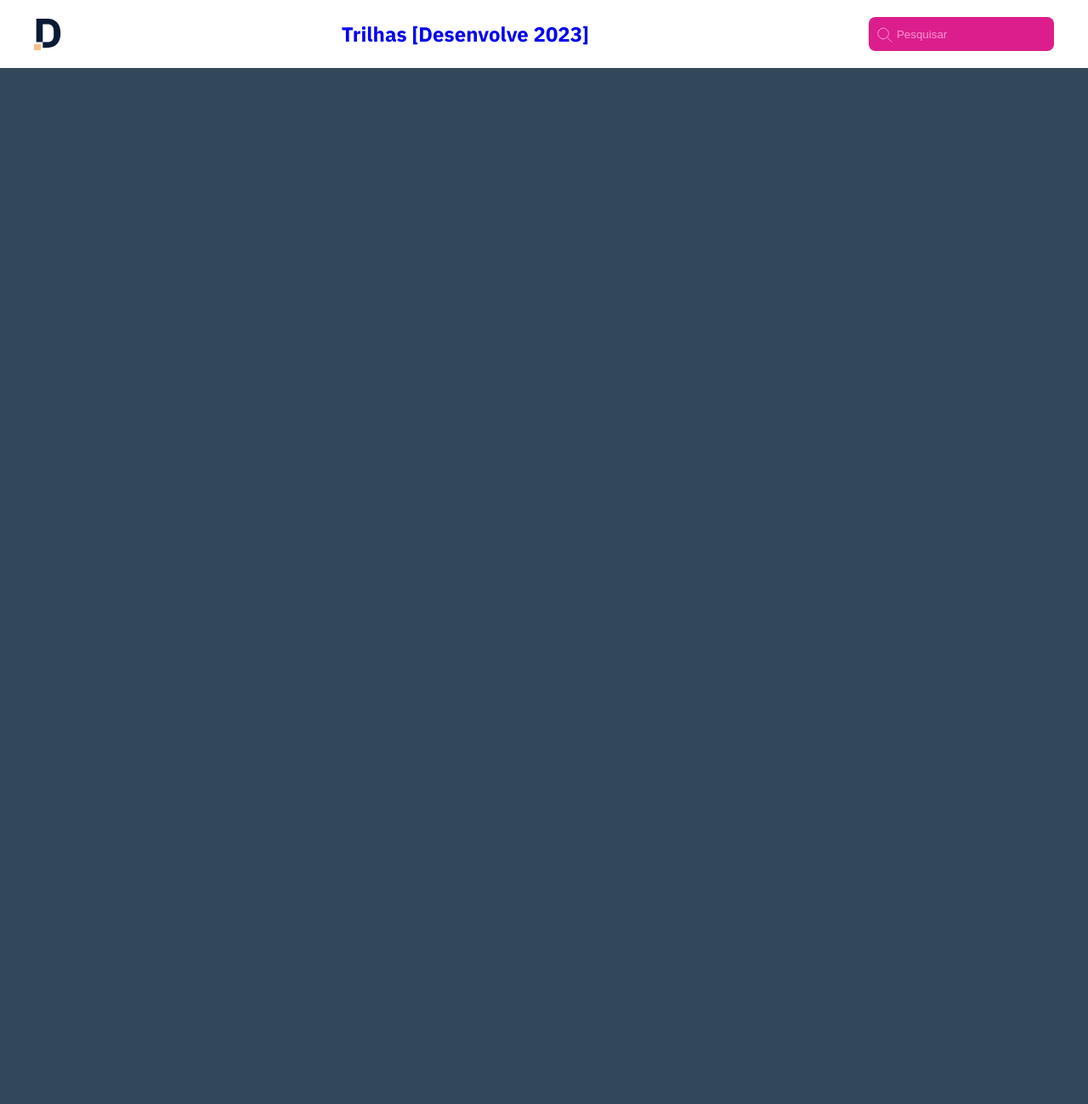
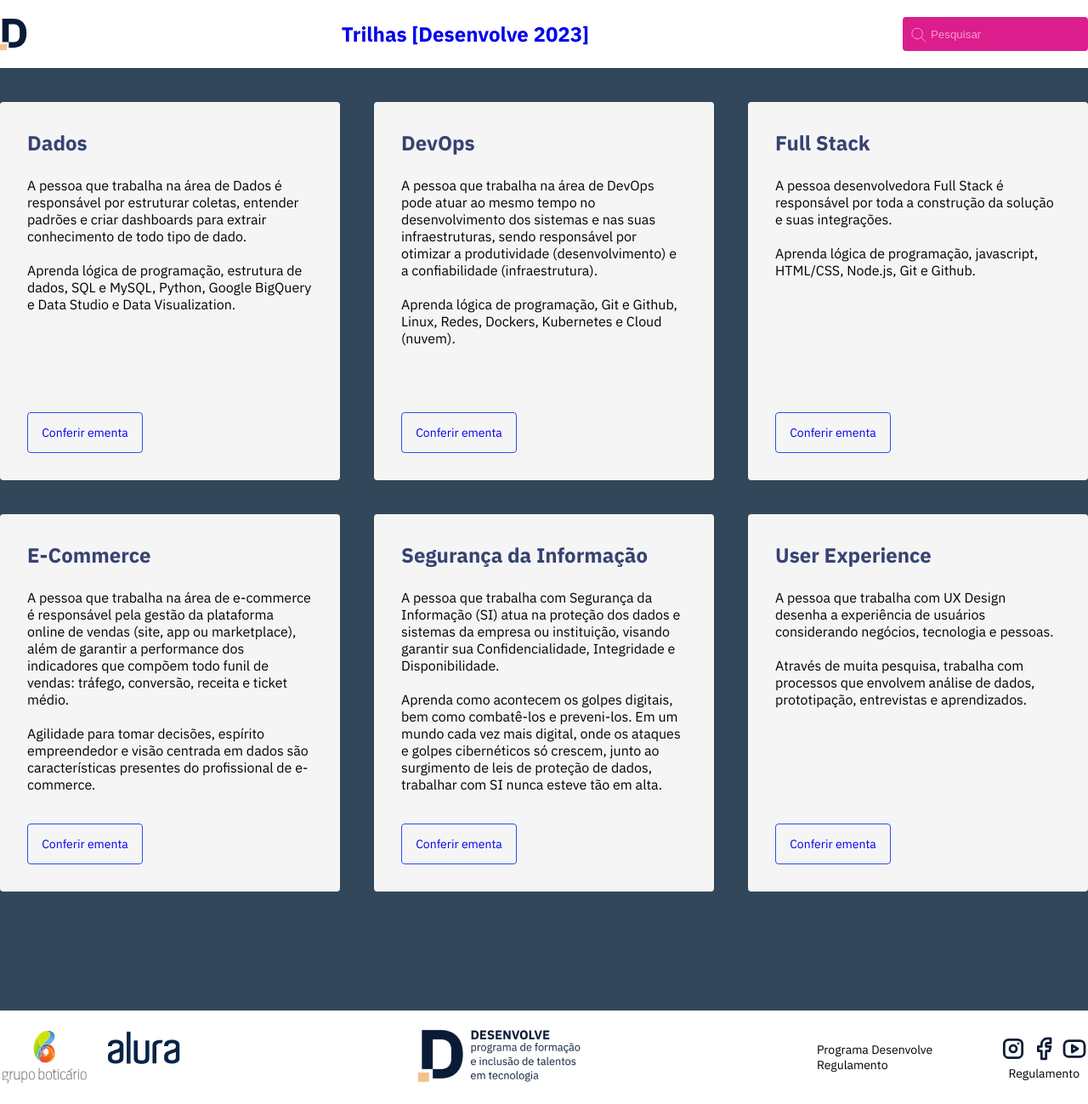
Before and after one commit to danilo-tx/HTML-CSS-Desafio-Trilhas-GB, a plain HTML site: page index.html in a window 1280 px wide. Shown: the whole page at 85% size. Before the commit the page ends 800 px from the top, so only its background shows below. Drawn offline with Linux system fonts and the light colour scheme.

Commit message:
Conteúdo da página concluido

```diff
--- a/index.html
+++ b/index.html
@@ -8,12 +8,104 @@
 </head>
 <body>
 	<header>
-		<div class="container">
+		<div class="container-elementos-header">
 			<img src="/img/logo-desenvolve-simplificada.svg" alt="logo do programa desenvolve">
-		<h1>Trilhas [Desenvolve 2023]</h1>
-		<label><img src="/img/lupa.svg" alt="icone lupa"><input type="text" placeholder="Pesquisar"></label>
+		<h1 class="titulo-principal">Trilhas [Desenvolve 2023]</h1>
+		<label class="label-pesquisa"><img src="/img/lupa.svg" alt="icone lupa"><input type="text" placeholder="Pesquisar" class="input-pesquisa"></label>
 		</div>
 	</header>
-
+	<main>
+		<div class="container-main">
+			<div class="card">
+				<h4 class="titulo-card">Dados</h4>
+				<span class="texto-card">
+					A pessoa que trabalha na área de Dados é responsável por estruturar coletas, entender padrões e criar dashboards para extrair conhecimento de todo tipo de dado.
+					<br>
+					<br>
+					Aprenda lógica de programação, estrutura de dados, SQL e MySQL, Python, Google BigQuery e Data Studio e Data Visualization.
+				</span>
+				<a href="#" class="botao-card"><label>Conferir ementa</label></a>
+			</div>
+			<div class="card">
+				<h4 class="titulo-card">DevOps</h4>
+				<span class="texto-card">
+					A pessoa que trabalha na área de DevOps pode atuar ao mesmo tempo no desenvolvimento dos sistemas e nas suas infraestruturas, sendo responsável por otimizar a produtividade (desenvolvimento) e a confiabilidade (infraestrutura).
+					<br>
+					<br>
+					Aprenda lógica de programação, Git e Github, Linux, Redes, Dockers, Kubernetes e Cloud (nuvem).
+				</span>
+				<a href="#" class="botao-card"><label>Conferir ementa</label></a>
+			</div>
+			<div class="card">
+				<h4 class="titulo-card">Full Stack</h4>
+				<span class="texto-card">
+					A pessoa desenvolvedora Full Stack é responsável por toda a construção da solução e suas integrações.
+					<br>
+					<br>
+					Aprenda lógica de programação, javascript, HTML/CSS, Node.js, Git e Github.
+				</span>
+				<a href="#" class="botao-card"><label>Conferir ementa</label></a>
+			</div>
+			<div class="card">
+				<h4 class="titulo-card">E-Commerce</h4>
+				<span class="texto-card">
+					A pessoa que trabalha na área de e-commerce é responsável pela gestão da plataforma online de vendas (site, app ou marketplace), além de garantir a performance dos indicadores que compõem todo funil de vendas: tráfego, conversão, receita e ticket médio.
+					<br>
+					<br>
+					Agilidade para tomar decisões, espírito empreendedor e visão centrada em dados são características presentes do profissional de e-commerce.
+				</span>
+				<a href="#" class="botao-card"><label>Conferir ementa</label></a>
+			</div>
+			<div class="card">
+				<h4 class="titulo-card">Segurança da Informação</h4>
+				<span class="texto-card">
+					A pessoa que trabalha com Segurança da Informação (SI) atua na proteção dos dados e sistemas da empresa ou instituição, visando garantir sua Confidencialidade, Integridade e Disponibilidade.
+					<br>
+					<br>
+					Aprenda como acontecem os golpes digitais, bem como combatê-los e preveni-los. Em um mundo cada vez mais digital, onde os ataques e golpes cibernéticos só crescem, junto ao surgimento de leis de proteção de dados, trabalhar com SI nunca esteve tão em alta.
+				</span>
+				<a href="#" class="botao-card"><label>Conferir ementa</label></a>
+			</div>
+			<div class="card">
+				<h4 class="titulo-card">User Experience</h4>
+				<span class="texto-card">
+					A pessoa que trabalha com UX Design desenha a experiência de usuários considerando negócios, tecnologia e pessoas.
+					<br>
+					<br>
+					Através de muita pesquisa, trabalha com processos que envolvem análise de dados, prototipação, entrevistas e aprendizados.
+				</span>
+				<a href="#" class="botao-card"><label>Conferir ementa</label></a>
+			</div>
+		</div>
+	</main>
+	<footer>
+		<div class="container-footer">
+			<div class="logos">
+				<div class="logo-gb">
+					<img src="img/logo-grupo-boticario.svg" alt="logotipo do grupo Boticario">
+				</div>
+				<div class="logo-alura">
+					<img src="img/alura.svg" alt="logotipo da alura">
+				</div>
+			</div>
+			<div class="logo-desenvolve">
+				<img src="img/logo-desenvolve-detalhata.png" alt="logo do desenvolve">
+			</div>
+			<div class="informacoes">
+				<div class="container-links-1">
+					<a href="#">Programa Desenvolve</a>
+					<a href="#">Regulamento</a>
+				</div>
+				<div class="container-links-2">
+					<div class="redes-sociais">
+						<a href="#"><img src="img/Instagram.svg" alt="logo instagram"></a>
+						<a href="#"><img src="img/Facebook.svg" alt="logo Facebook"></a>
+						<a href="#"><img src="img/Youtube.svg" alt="logo Youtube"></a>
+					</div>
+					<a href="#">Regulamento</a>
+				</div>
+			</div>
+		</div>
+	</footer>
 </body>
 </html>
--- a/style.css
+++ b/style.css
@@ -13,34 +13,35 @@ body {
 }
 
 header {
-	background-color: white;
+	background-color: #ffffff;
 }
 
-header .container {
+.container-elementos-header {
 	display: flex;
 	justify-content: space-between;
-	width: 1200px;
+	width: 1280px;
+	height: 80px;
 	margin: 0 auto;
-	height: 80px;
+	padding: 20px 0;
 	align-items: center;
 }
 
-header .container h1 {
+.titulo-principal {
 	color: #0000EE;
 	font-size: 24px;
 }
 
-header .container label {
+.label-pesquisa {
 	display: flex;
 	height: 40px;
 	padding: 8px;
 	gap: 4px;
-	border-radius: 8px;
+	border-radius: 4px;
 	background: #DB1E8C;
 	align-items: center;
 }
 
-header .container label input{
+.input-pesquisa{
 	background: #DB1E8C;
 	border: none;
 	outline: none;
@@ -49,3 +50,100 @@ header .container label input{
 ::placeholder {
 	color: #FF97D3;
 }
+
+.container-main {
+	display: flex;
+	width: 1280px;
+	margin: 0 auto;
+	justify-content: space-between;
+	flex-wrap: wrap;
+
+}
+
+.card {
+	display: flex;
+	flex-direction: column;
+	width: 31.25%;
+	height: 444.74px;
+	background-color: #F5F5F5;
+	border-radius: 4px;
+	margin-top: 40px;
+	padding: 32px;
+	position: relative;
+}
+
+.titulo-card {
+	color: #364372;
+	font-size: 24px;
+}
+
+.texto-card {
+	font-size: 16px;
+	margin-top: 24px;
+
+}
+
+.botao-card {
+	display: flex;
+	width: 136px;
+	height: 48px;
+	border: 1px solid #264FEC;
+	border-radius: 4px;
+	align-items: center;
+	font-size: 14px;
+	justify-content: center;
+	text-decoration: none;
+	position: absolute;
+	bottom: 32px;
+}
+
+.botao-card:hover {
+	background-color: #264FEC;
+	color: #ffffff;
+}
+
+footer {
+	background-color: #ffffff;
+	margin-top: 140px;
+}
+
+.container-footer {
+	width: 1280px;
+	height: 110px;
+	margin: 0 auto;
+	display: flex;
+	justify-content: space-between;
+	align-items: center;
+}
+
+.logos {
+	display: flex;
+	width: 212.47px;
+	height: 62px;
+	justify-content: space-between;
+}
+
+.informacoes {
+	display: flex;
+	align-items: center;
+	width: 319.05px;
+	justify-content: space-between;
+}
+
+.informacoes a {
+	text-decoration: none;
+	font-size: 14px;
+	color: #000000;
+}
+
+.container-links-1 {
+	display: flex;
+	flex-direction: column;
+}
+
+.container-links-2 {
+	display: flex;
+	flex-direction: column;
+	align-items: center;
+	justify-content: space-between;
+}
```
Also changed, not shown: img/Facebook.svg (added), img/Instagram.svg (added), img/Youtube.svg (added), img/alura.svg (added), img/logo-desenvolve-detalhata.png (added), img/logo-grupo-boticario.svg (added).
